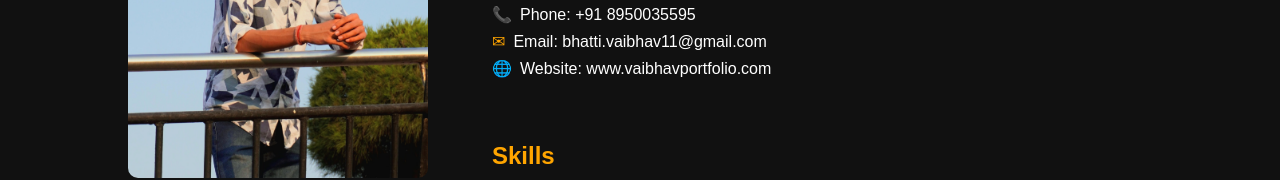
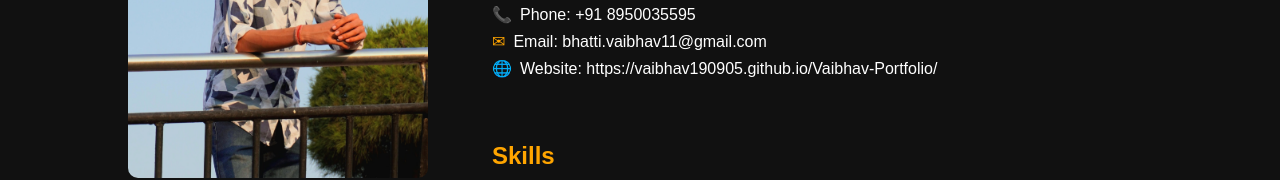
Before and after one commit to Vaibhav190905/Vaibhav-Portfolio, a plain HTML site: page index.html in a window 1280 px wide. Shown: the part 1316-1496 px from the top of the page. Drawn offline with Linux system fonts and the light colour scheme.

Commit message:
Update index.html

```diff
--- a/index.html
+++ b/index.html
@@ -39,7 +39,7 @@
                 <p><span>&#127757;</span>Location: Delhi</p>
                 <p><span>&#128222;</span>Phone: +91 8950035595</p>
                 <p><span>&#9993;</span>Email: bhatti.vaibhav11@gmail.com</p>
-                <p><span>&#127760;</span>Website: www.vaibhavportfolio.com</p>
+                <p><span>&#127760;</span>Website: https://vaibhav190905.github.io/Vaibhav-Portfolio/</p>
             </div>
 
             <div class="skills">
@@ -145,7 +145,7 @@
         <p>Feel free to reach out to me through any of the contact details below:</p>
         <p>Email: <a href="mailto:vaibhav@example.com">bhatti.vaibhav11@gmail.com</a></p>
         <p>Phone: +91 8950035595</p>
-        <p>Website: <a href="http://www.vaibhavportfolio.com" target="_blank">www.vaibhavportfolio.com</a></p>
+        <p>Website: <a href="http://www.vaibhavportfolio.com" target="_blank">https://vaibhav190905.github.io/Vaibhav-Portfolio/</a></p>
     </div>
 </body>
 </html>
```
